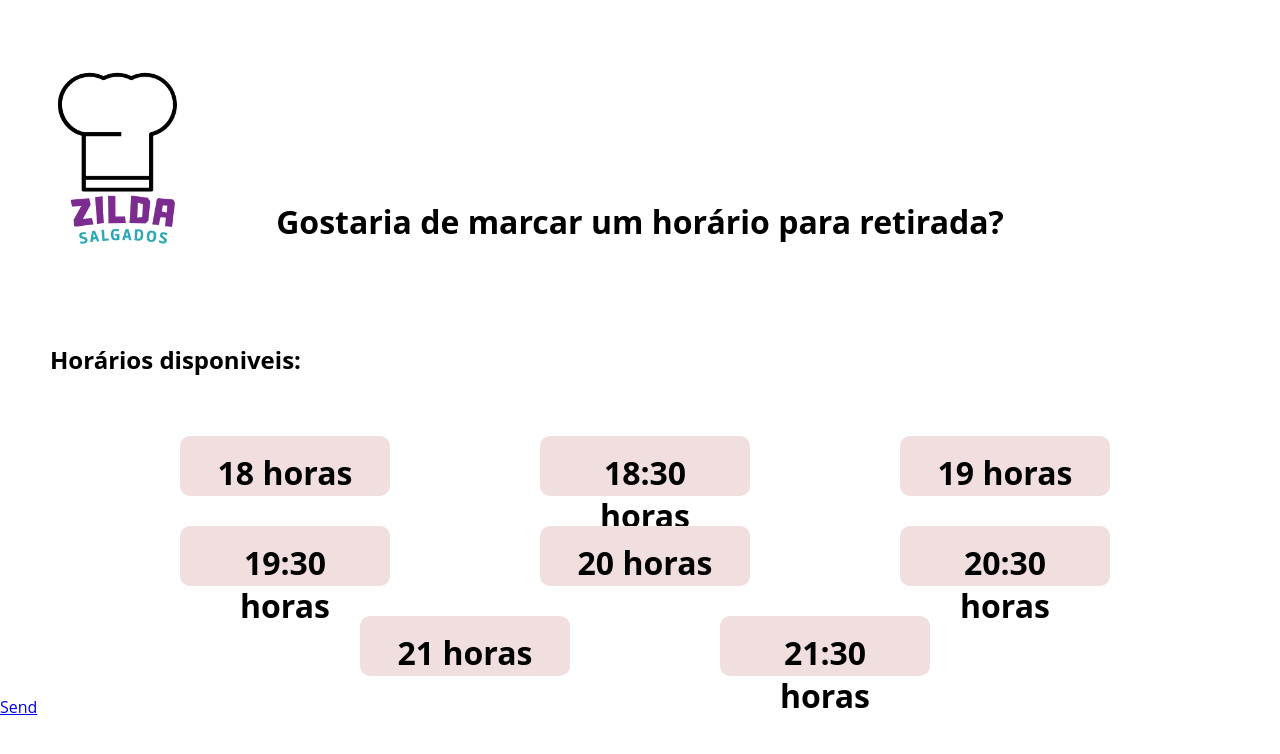
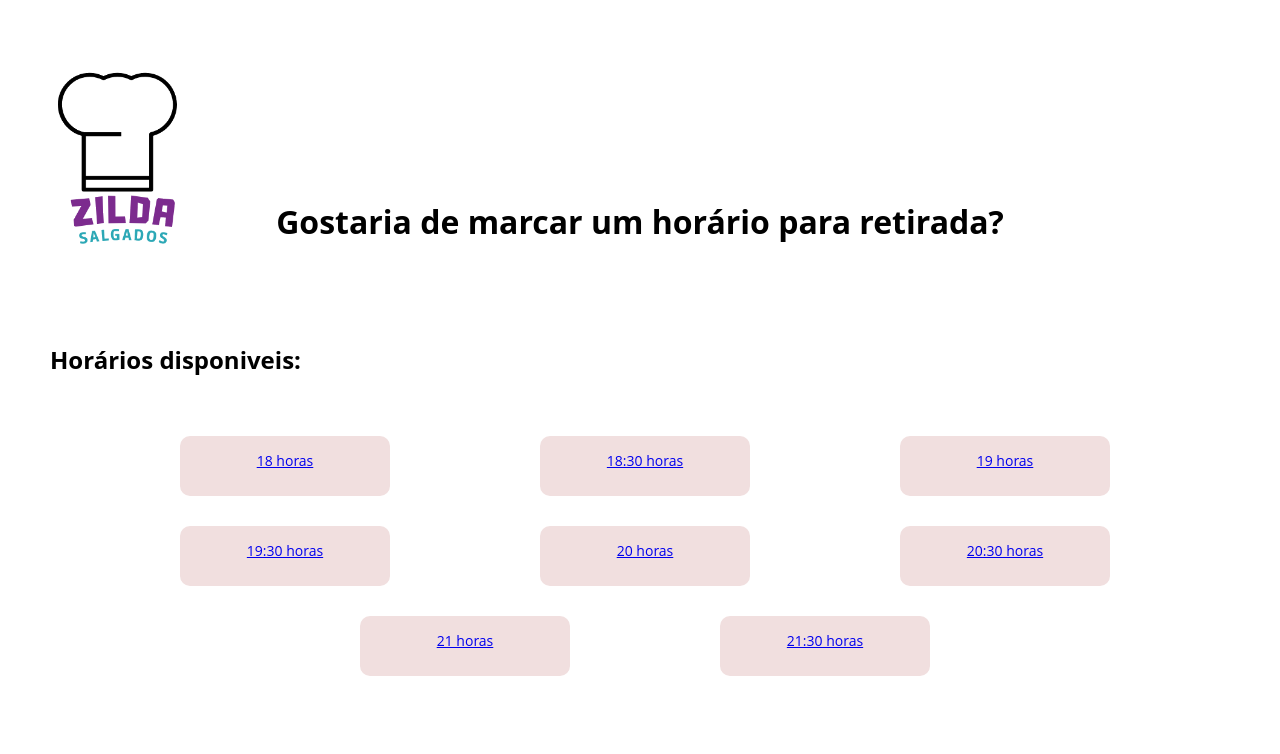
Before and after one commit to RebecaRobbo/projeto_final_front, a React (Create React App) app: page /timeDelivery in a window 1280 px wide. Shown: the top 754 px of the page. Built offline with nearby package versions, Linux system fonts and the light colour scheme; a web font is replaced by a local one.

Commit message:
tela delivery

```diff
--- a/src/pages/Delivery/delivery.jsx
+++ b/src/pages/Delivery/delivery.jsx
@@ -1,20 +1,29 @@
+import { useState } from "react";
 import { useEffect } from "react";
 
 export const Delivery = () => {
+    const [Horario, setHorario] = useState([]);
     useEffect(() => {
         document.title = 'Delivery';
-    });
+
+        const horario = localStorage.getItem("horario")
+        setHorario(JSON.parse(horario) || [])
+    },[]);
+
     console.log(JSON.parse(localStorage.getItem("produtos")));
     console.log(JSON.parse(localStorage.getItem("horario")));
-
     return (
         <>
             <body>
                 <div className="top">
                     <h1>Retirada do pedido</h1>
-                    <p>Horário da retirada: </p>
-
                 </div>
+                <p>Horário da retirada: </p>
+                {Horario.map((hora) => {
+                    return (
+                        <p>{hora}</p>
+                    )
+                })}
             </body>
         </>
     );
--- a/src/pages/TimeDelivery/timeDelivery.css
+++ b/src/pages/TimeDelivery/timeDelivery.css
@@ -41,4 +41,10 @@
     margin-left: 80px;
     margin-right: 70px;
     margin-bottom: 20px;
+    text-decoration: none;
+    font-size: 14px;
   }
+  .combox-time>link{
+    text-decoration: none;
+    font-size: 14px;
+  }
--- a/src/pages/TimeDelivery/timeDelivery.jsx
+++ b/src/pages/TimeDelivery/timeDelivery.jsx
@@ -25,16 +25,15 @@ export const TimeDelivery = () => {
                 <h2>Horários disponiveis: </h2>
                 </div>
                 <div className="container">
-                    <div className="combox-time"> <h1 onClick={() => adicionaHorario("18")}>18 horas</h1></div>
-                    <div className="combox-time"> <h1 onClick={() => adicionaHorario("18:30")}>18:30 horas</h1></div>
-                    <div className="combox-time"> <h1 onClick={() => adicionaHorario("19")}>19 horas</h1></div>
-                    <div className="combox-time"> <h1 onClick={() => adicionaHorario("19:30")}>19:30 horas</h1></div>
-                    <div className="combox-time"> <h1 onClick={() => adicionaHorario("20")}>20 horas</h1></div>
-                    <div className="combox-time"> <h1 onClick={() => adicionaHorario("20:30")}>20:30 horas</h1></div>
-                    <div className="combox-time"> <h1 onClick={() => adicionaHorario("21")}>21 horas</h1></div>
-                    <div className="combox-time"> <h1 onClick={() => adicionaHorario("21:30")}>21:30 horas</h1></div>
+                    <div className="combox-time"> <Link className="link" onClick={() => adicionaHorario("18")} to='/delivery'>18 horas</Link></div>
+                    <div className="combox-time"> <Link  className="link" onClick={() => adicionaHorario("18:30")} to='/delivery'>18:30 horas</Link></div>
+                    <div className="combox-time"> <Link  className="link" onClick={() => adicionaHorario("19")} to='/delivery'>19 horas</Link></div>
+                    <div className="combox-time"> <Link  className="link" onClick={() => adicionaHorario("19:30")} to='/delivery'>19:30 horas</Link></div>
+                    <div className="combox-time"> <Link  className="link" onClick={() => adicionaHorario("20")} to='/delivery'>20 horas</Link></div>
+                    <div className="combox-time"> <Link  className="link" onClick={() => adicionaHorario("20:30")} to='/delivery'>20:30 horas</Link></div>
+                    <div className="combox-time"> <Link  className="link" onClick={() => adicionaHorario("21")} to='/delivery'>21 horas</Link></div>
+                    <div className="combox-time"> <Link  className="link" onClick={() => adicionaHorario("21:30")} to='/delivery'>21:30 horas</Link></div>
                 </div>
-                <Link className="btnSend" to="/delivery">Send</Link>
             </body>
         </>
     );
```
